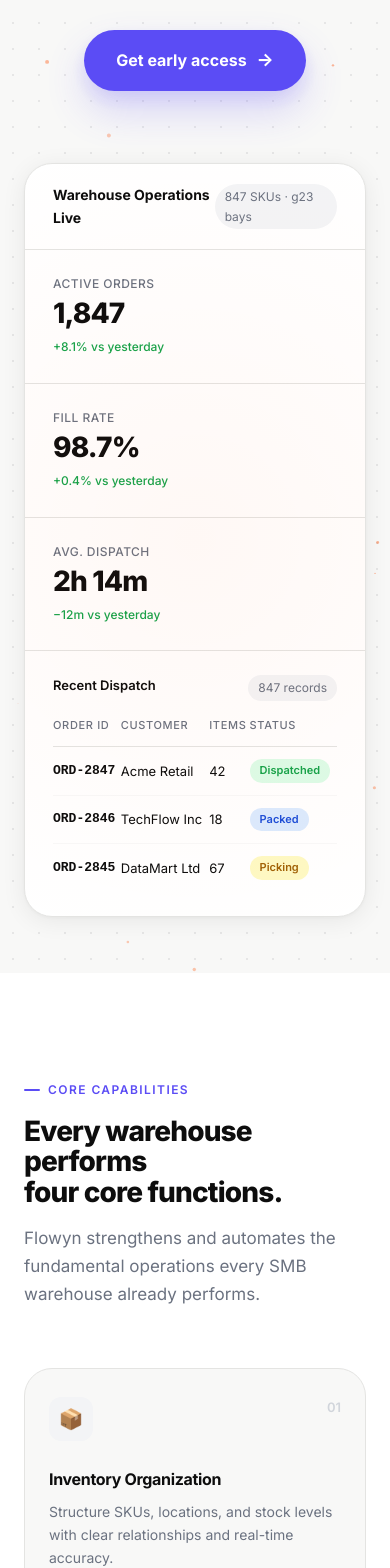
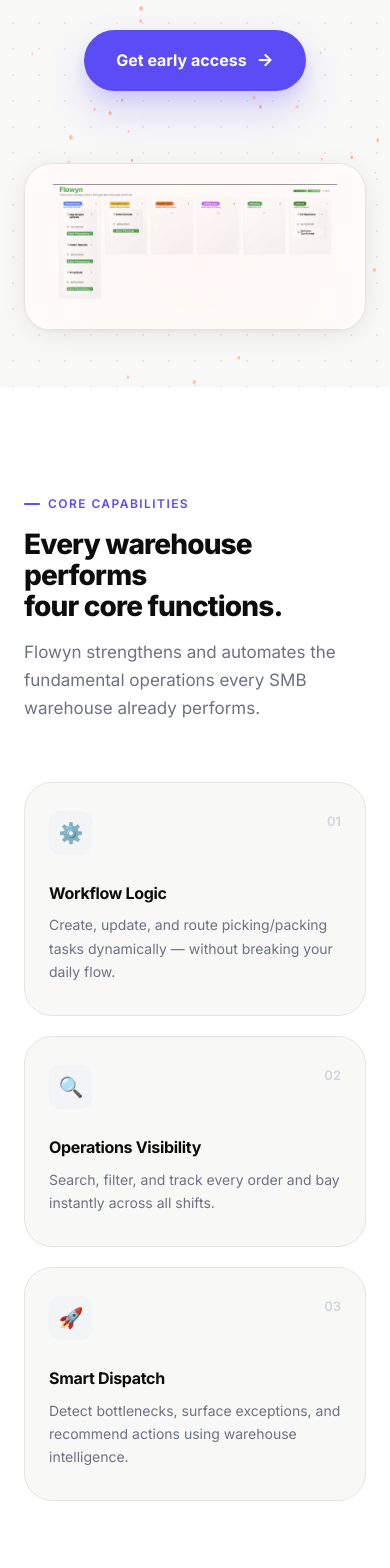
Before and after one commit to Param-shankar/flowyn, a React (Create React App) app: page / in a window 390 px wide. Shown: the part 432-2000 px from the top of the page. Built offline with nearby package versions, Linux system fonts and the light colour scheme.

Commit message:
new changes

```diff
--- a/package.json
+++ b/package.json
@@ -3,6 +3,7 @@
   "version": "0.1.0",
   "private": true,
   "dependencies": {
+    "@emailjs/browser": "^4.4.1",
     "@testing-library/dom": "^10.4.1",
     "@testing-library/jest-dom": "^6.9.1",
     "@testing-library/react": "^16.3.2",
--- a/src/App.css
+++ b/src/App.css
@@ -445,8 +445,8 @@ body {
 }
 
 .fy-functions {
-  display: grid;
-  grid-template-columns: repeat(4, 1fr);
+  display: flex;
+  flex-direction: row;
   gap: 20px;
 }
 
@@ -458,6 +458,7 @@ body {
   padding: 28px 24px 32px;
   position: relative;
   transition: transform 0.25s cubic-bezier(0.34,1.56,0.64,1), box-shadow 0.25s, border-color 0.25s;
+  word-wrap: break-word;
   overflow: hidden;
 }
 
@@ -861,16 +862,19 @@ body {
   display: flex;
   align-items: center;
   gap: 8px;
+  background-image: url('./image-removebg-preview.png');
+  background-size: cover;
+  background-position: center;
 }
 
-.fy-footer-icon {
+/* .fy-footer-icon {
   width: 24px; height: 24px;
   border-radius: 6px;
   background: var(--accent);
   display: flex;
   align-items: center;
   justify-content: center;
-}
+} */
 
 .fy-footer p {
   font-size: 13px;
@@ -909,7 +913,7 @@ body {
 
 /* ─── Responsive ─── */
 @media (max-width: 900px) {
-  .fy-functions { grid-template-columns: repeat(2, 1fr); }
+  .fy-functions { flex-wrap: wrap; }
   .fy-how-grid  { grid-template-columns: 1fr; }
   .fy-automation { flex-direction: column; gap: 24px; }
 }
@@ -922,7 +926,7 @@ body {
   .fy-hero    { padding: 72px 0 56px; }
   .fy-hero h1 { font-size: 38px; }
 
-  .fy-functions { grid-template-columns: 1fr; }
+  .fy-functions { flex-direction: column; flex-wrap: nowrap; }
   .fy-comparison { grid-template-columns: 1fr; }
 
   .fy-form        { padding: 28px 20px; }
@@ -934,3 +938,8 @@ body {
 
   .fy-footer { flex-direction: column; gap: 12px; text-align: center; }
 }
+
+.imgdash{
+  height: 100%;
+  width: 100%;
+}
--- a/src/App.js
+++ b/src/App.js
@@ -4,6 +4,8 @@ import { motion, AnimatePresence, useInView } from "framer-motion";
 import Lenis from "lenis";
 import "./App.css";
 import img from './image-removebg-preview.png'
+import imgdash from './dash.png';
+import emailjs from '@emailjs/browser';
 // eslint-disable-next-line no-unused-vars
 /* ── Aceternity: Floating particles background ──────────────────── */
 function SparkleCanvas() {
@@ -164,7 +166,21 @@ function App() {
   const handleSubmit = (e) => {
     e.preventDefault();
     console.log("FLOWYN LEAD:", form);
-    setSubmitted(true);
+
+    // Replace the placeholders below with your actual EmailJS Service ID and Template ID
+    const serviceId = "service_f87txk5";
+    const templateId = "template_8j75pus";
+    const publicKey = "YhR5Yo9Roai1lPYB4";
+
+    emailjs.send(serviceId, templateId, form, publicKey)
+      .then((response) => {
+        console.log("SUCCESS!", response.status, response.text);
+        setSubmitted(true);
+      })
+      .catch((err) => {
+        console.log("FAILED...", err);
+        alert("Something went wrong while sending your request. Please try again.");
+      });
   };
 
   return (
@@ -228,8 +244,7 @@ function App() {
               transition={{ duration: 0.6, delay: 0.25 }}
             >
               Flowyn is a light operations platform that models your warehouse workflows
-              exactly — organize inventory, define picking logic, and automate dispatch
-              decisions without forcing your team into rigid WMS constraints.
+              exactly organize workflow and define picking logic without forcing your team into rigid WMS constraints.
             </motion.p>
 
             <motion.a
@@ -248,7 +263,9 @@ function App() {
             <FadeUp delay={0.2}>
               <SpotlightCard className="fy-dashboard-preview" style={{ marginTop: "72px" }}>
                 <div className="fy-preview-header">
-                  <p>Warehouse Operations Live</p>
+                    <img className="imgdash" src={imgdash } />
+
+                    {/*   <p>Warehouse Operations Live</p>
                   <span>847 SKUs · g23 bays</span>
                 </div>
                 <div className="fy-metrics">
@@ -292,7 +309,7 @@ function App() {
                         </tr>
                       ))}
                     </tbody>
-                  </table>
+                  </table> */}
                 </div>
               </SpotlightCard>
             </FadeUp>
@@ -312,10 +329,10 @@ function App() {
 
             <div className="fy-functions">
               {[
-                { num: "01", icon: "📦", title: "Inventory Organization",  desc: "Structure SKUs, locations, and stock levels with clear relationships and real-time accuracy." },
-                { num: "02", icon: "⚙️", title: "Workflow Logic",          desc: "Create, update, and route picking/packing tasks dynamically — without breaking your daily flow." },
-                { num: "03", icon: "🔍", title: "Operations Visibility",   desc: "Search, filter, and track every order and bay instantly across all shifts." },
-                { num: "04", icon: "🚀", title: "Smart Dispatch",          desc: "Detect bottlenecks, surface exceptions, and recommend actions using warehouse intelligence." },
+                // { num: "01", icon: "📦", title: "Inventory Organization",  desc: "Structure SKUs, locations, and stock levels with clear relationships and real-time accuracy." },
+                { num: "01", icon: "⚙️", title: "Workflow Logic",          desc: "Create, update, and route picking/packing tasks dynamically — without breaking your daily flow." },
+                { num: "02", icon: "🔍", title: "Operations Visibility",   desc: "Search, filter, and track every order and bay instantly across all shifts." },
+                { num: "03", icon: "🚀", title: "Smart Dispatch",          desc: "Detect bottlenecks, surface exceptions, and recommend actions using warehouse intelligence." },
               ].map((fn, i) => (
                 <FadeUp key={fn.num} delay={i * 0.08}>
                   <div className="fy-function">
@@ -415,7 +432,7 @@ function App() {
                 {
                   n: "02",
                   title: "Define your logic",
-                  desc: "Map your picking, packing, and dispatch rules in a centralized engine that runs consistently across all shifts.",
+                  desc: "Add your picking, packing, and dispatch rules in a centralized engine that runs consistently across all shifts.",
                 },
                 {
                   n: "03",
@@ -535,7 +552,6 @@ function App() {
       <footer className="fy-footer">
         <div className="fy-footer-logo">
           <div className="fy-footer-icon"><FlowynIcon size={14} /></div>
-          Flowyn
         </div>
         <p>Warehouse workflows, made seamless.</p>
         <p>Serving SMB / SME warehouses · Soft launch 2026</p>
```
Also changed, not shown: src/dash.png (added), 1 other file (tests, documents, lock files or other folders).
